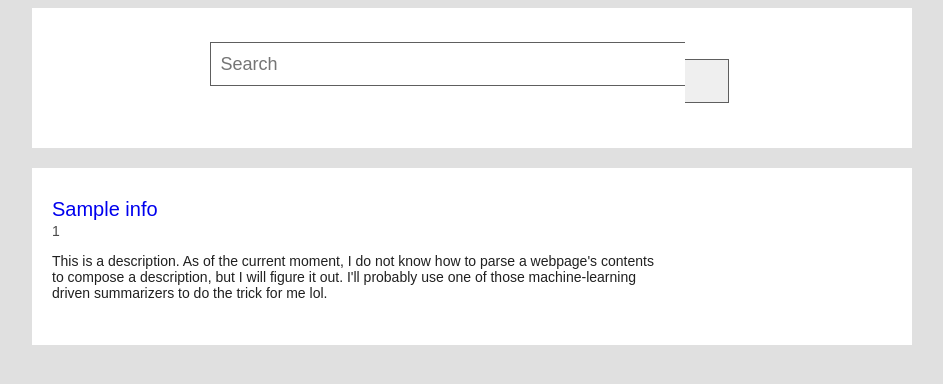
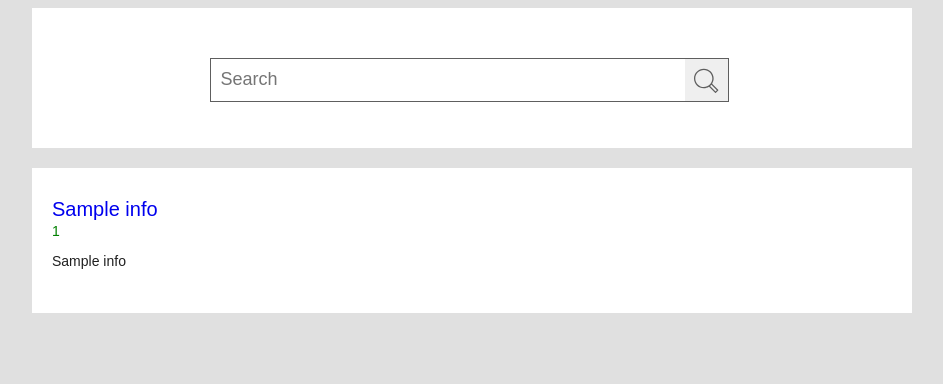
Before and after one commit to mguthrie45/Search-Engine-Simulation, a Flask app: template templates/index.html in a window 1280 px wide. Shown: the top 384 px of the page, without its empty margins (168-1111 px from the left). Run offline with Flask 2, Linux system fonts and the light colour scheme; the template is opened without the code that fills it: most values are stand-ins (such as "Sample title", 1, 10 or a date in 2020).

Commit message:
finalized searchbar

```diff
--- a/app.py
+++ b/app.py
@@ -31,8 +31,9 @@ def search():
 		urls = list(Searcher.n_most_relevant(cursor, 3, search_words))
 		print(urls)
 		titles = [Searcher.get_title_from_db(cursor, url) for url in urls]
+		descrs = [Scraper.get_meta_descr(url) for url in urls]
 
-		info = [(urls[i], titles[i]) for i in range(len(urls))]
+		info = [(urls[i], titles[i], descrs[i]) for i in range(len(urls))]
 
 		return render_template('index.html', info=info)
 	return redirect(url_for('main'))
--- a/templates/index.html
+++ b/templates/index.html
@@ -29,7 +29,8 @@
 				padding-left: 10px;
 				display: inline-flex;
 				position: relative;
-				top: -16px;
+				top: -5px;
+				transition: 0.3s;
 			}
 
 			#searchbar {
@@ -48,10 +49,30 @@
 				border: 1px solid #5e5e5e;
 				border-left: none;
 				display: inline-flex;
+				margin-left: -4px;
 				top: 12px;
 			}
 			#submit:hover {
 				cursor: pointer;
+			}
+			.search-icon {
+				transition: 0.3s;
+				width: 30px;
+				height: 30px;
+				fill: #5e5e5e;
+				position: relative;
+				top: 15%;
+			}
+
+			input:focus {
+				outline: none;
+				background-color: #e5e5e5;
+			}
+			button:focus {
+				outline: none;
+			}
+			button:hover svg {
+				transform: scale(1.2);
 			}
 
 			.result {
@@ -78,7 +99,8 @@
 			.url {
 				margin-top: 2px;
 				font-size: 14px;
-				color: #4a4a4a;
+				/*color: #4a4a4a;*/
+				color: green;
 			}
 			.descr {
 				color: #202020;
@@ -92,7 +114,12 @@
 		<form id='main' action='/search' method='POST'>
 			<div id='searchbar'>
 				<div style='height: 100%; width: 75%; margin: auto;'>
-					<input id='search' placeholder='Search' type='text' name='search'><input id='submit' type='submit' name='submission' value=''>
+					<input id='search' placeholder='Search' type='text' name='search' value=''>
+					<button id='submit' type='submit'>
+						<svg class="search-icon" viewBox="0 0 20 20">
+							<path d="M18.125,15.804l-4.038-4.037c0.675-1.079,1.012-2.308,1.01-3.534C15.089,4.62,12.199,1.75,8.584,1.75C4.815,1.75,1.982,4.726,2,8.286c0.021,3.577,2.908,6.549,6.578,6.549c1.241,0,2.417-0.347,3.44-0.985l4.032,4.026c0.167,0.166,0.43,0.166,0.596,0l1.479-1.478C18.292,16.234,18.292,15.968,18.125,15.804 M8.578,13.99c-3.198,0-5.716-2.593-5.733-5.71c-0.017-3.084,2.438-5.686,5.74-5.686c3.197,0,5.625,2.493,5.64,5.624C14.242,11.548,11.621,13.99,8.578,13.99 M16.349,16.981l-3.637-3.635c0.131-0.11,0.721-0.695,0.876-0.884l3.642,3.639L16.349,16.981z"></path>
+						</svg>
+					</button>
 				</div>
 			</div>
 		</form>
@@ -103,7 +130,7 @@
 					<div class='cont'>
 						<a class='link' href={{i[0]}}>{{i[1]}}</a>
 						<p class='url'>{{i[0]}}</p>
-						<p class='descr'>This is a description. As of the current moment, I do not know how to parse a webpage's contents to compose a description, but I will figure it out. I'll probably use one of those machine-learning driven summarizers to do the trick for me lol.</p>
+						<p class='descr'>{{i[2]}}</p>
 					</div>
 				</div>
 			{%endfor%}
```
Also changed, not shown: content_scraper.py (+13 -0 lines), search.py (+13 -0 lines).
